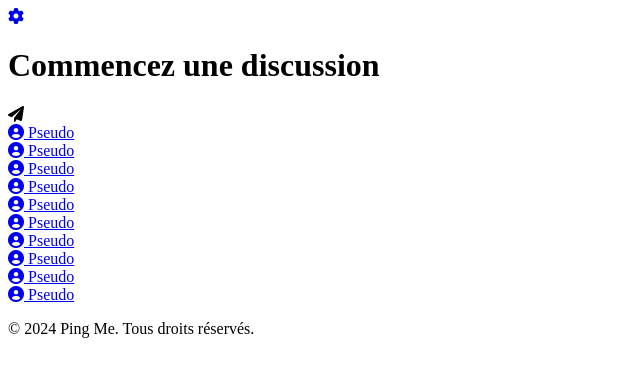
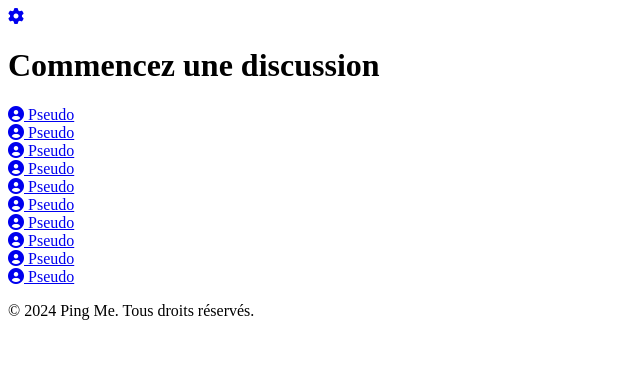
Before and after one commit to Selma-mtch/App_chat, a PHP site: page /Views/view_accueil.php in a window 1280 px wide. Shown: the top 377 px of the page, without its empty margins (0-640 px from the left). Run offline with PHP 8.4, Linux system fonts and the light colour scheme.

Commit message:
Update view_accueil.php
Suppression de l'icone d'envoi de message (-> ne sera pas utilisé en première version car manque de temps)

```diff
--- a/web/Php/Views/view_accueil.php
+++ b/web/Php/Views/view_accueil.php
@@ -15,9 +15,6 @@
                 <a href="index.php?controller=parametres"> <i class="fas fa-cog"></i> </a>
             </div>
             <h1 class="title">Commencez une discussion</h1>
-            <div class="send-icon">
-                <i class="fas fa-paper-plane"></i>
-            </div>
         </header>
         <main class="user-list">
             <a href="index.php?controller=messagerie" class="user-item-link">
```
